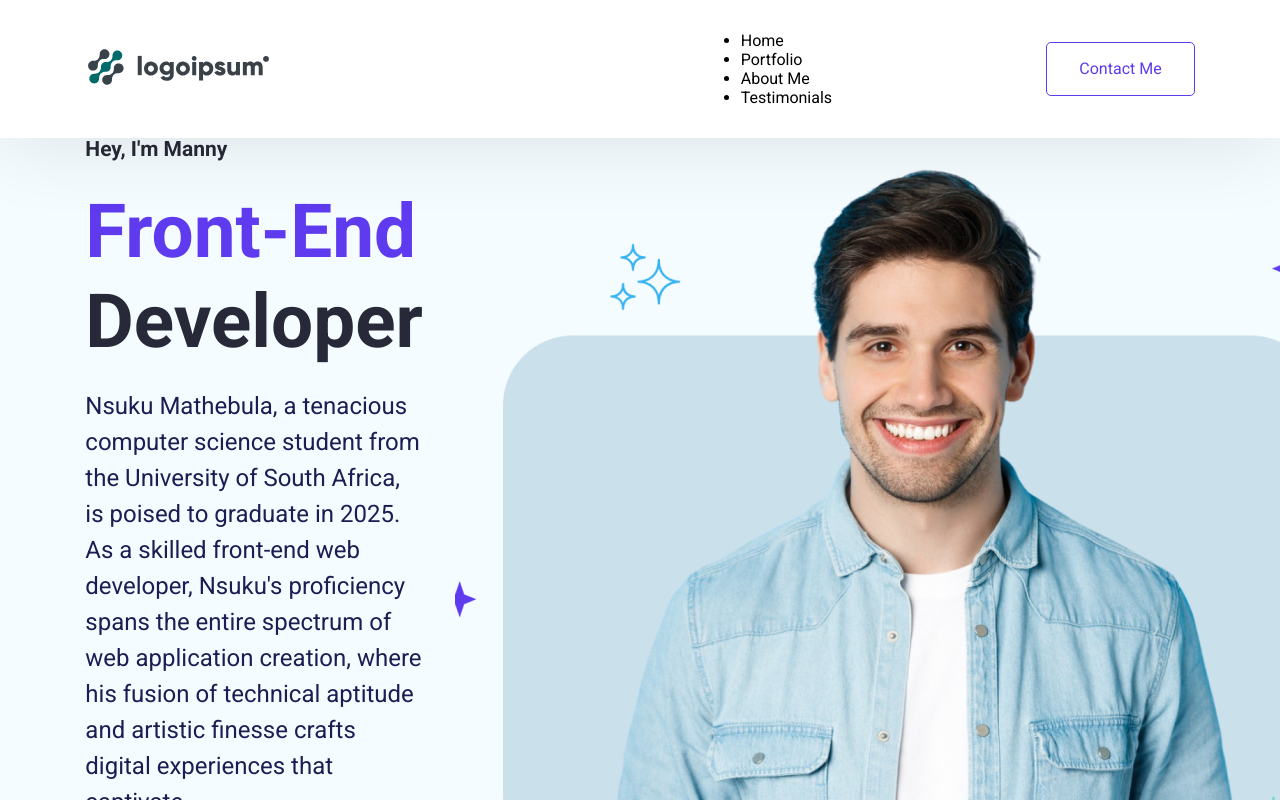
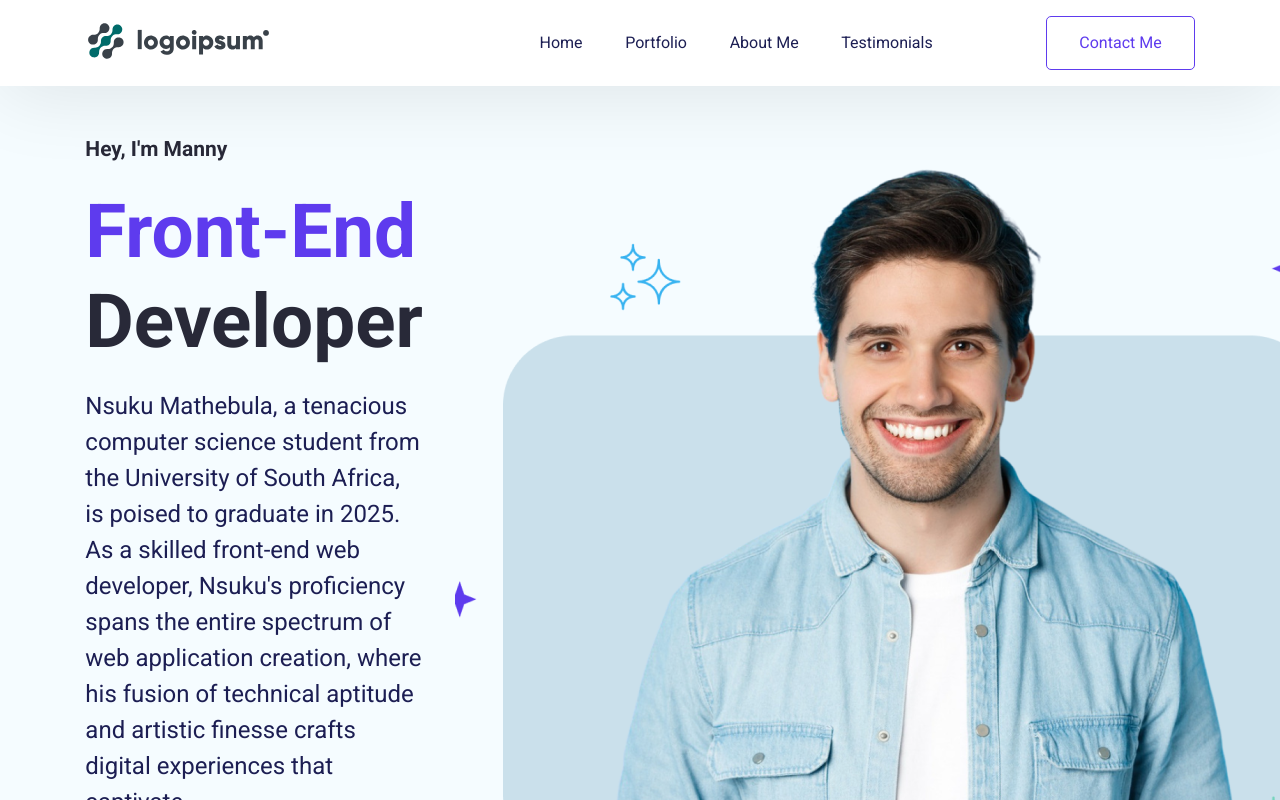
Before and after one commit to mathebulansuku/react-js-personal-portfolio, a React (Create React App) app: page / in a window 1280 px wide. Shown: the top 800 px of the page. Built offline with nearby package versions, Linux system fonts and the light colour scheme.

Commit message:
Navbar content is done

```diff
--- a/src/App.css
+++ b/src/App.css
@@ -189,6 +189,16 @@ h2 {
 }
 
 /* Navbar Content */
+
+.navbar-content {
+  color: var(--darkblue);
+  font-size: 16px;
+  font-style: normal;
+  font-weight: 400;
+  line-height: 24px;
+  cursor: pointer;
+}
+
 /* HERO Section */
 
 .hero-section {
--- a/src/Pages/Home/Navbar.jsx
+++ b/src/Pages/Home/Navbar.jsx
@@ -43,7 +43,7 @@ function Navbar() {
         <span className="nav__hamburger__line"></span>
         <span className="nav__hamburger__line"></span>
       </a>
-      <div className={`nav--items ${navActive ? "active" : ""}`}>
+      <div className={`navbar-items ${navActive ? "active" : ""}`}>
         <ul>
           <li>
             <Link
```
